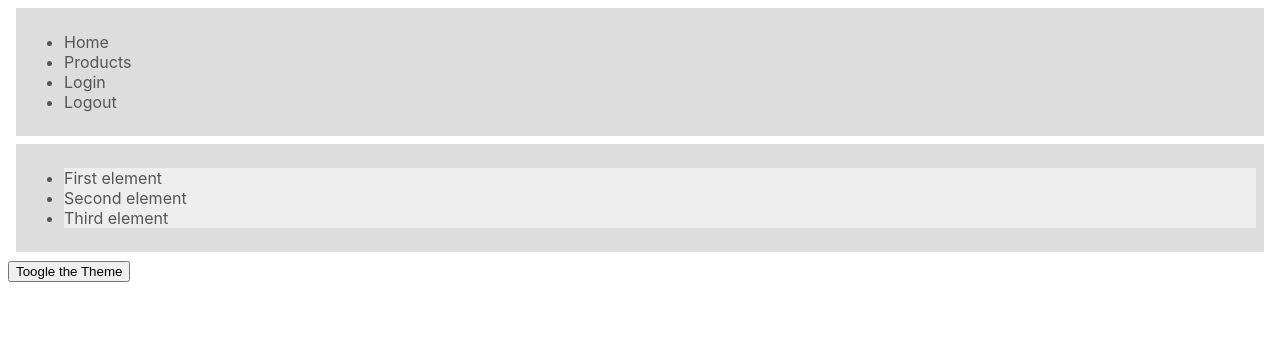
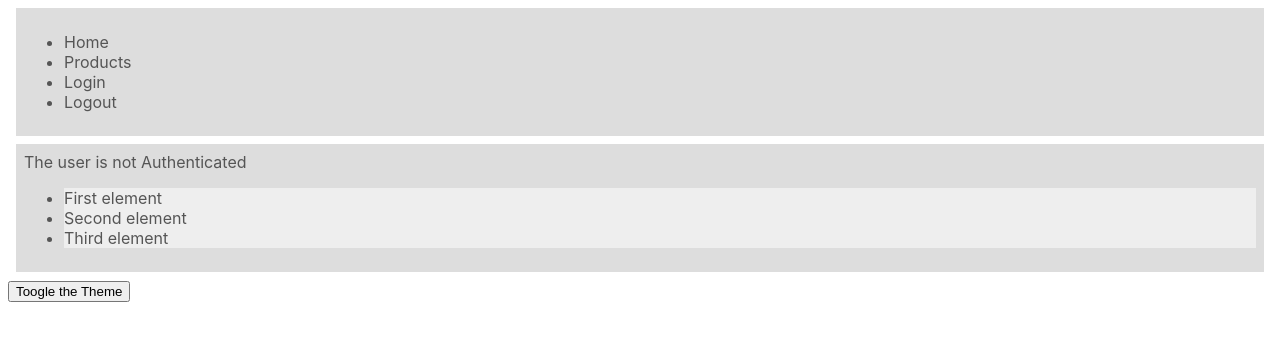
Before and after one commit to OmarThinks/React-Context-Project, a React (Create React App) app in the folder src/: page / in a window 1280 px wide. Shown: the top 340 px of the page. Built offline with nearby package versions, Linux system fonts and the light colour scheme.

Commit message:
successfully used 2 contexts

```diff
--- a/src/src/components/main.js
+++ b/src/src/components/main.js
@@ -8,13 +8,18 @@ class Main extends Component {
         return (
         <AuthContext.Consumer>{(authContext)=>{
             return (
-        <ThemeContext.Consumer>{(context)=>{
-        console.log(context);
+        <ThemeContext.Consumer>{(themeContext)=>{
+        console.log(themeContext);
 
-        const {isLightTheme, light, dark}=context;
+        const {isLightTheme, light, dark}=themeContext;
         const theme = isLightTheme ? light : dark;
             return(
-        <main style={{background:theme.ui, color: theme.syntax}}>
+
+        <main
+            style={{background:theme.ui, color: theme.syntax}}
+            onClick={authContext.toggleAuth}
+        >
+        {authContext.isAuthenticated?"The user is Authentiated":"The user is not Authenticated"}
             <ul>
                 <li style={{background:theme.bg}}>First element</li>
                 <li style={{background:theme.bg}}>Second element</li>
--- a/src/src/contexts/AuthContext.js
+++ b/src/src/contexts/AuthContext.js
@@ -8,7 +8,7 @@ class AuthContextProvider extends Component {
     };
 
     toggleAuth=()=>{
-        this.setState({isLightTheme:!this.state.isAuthenticated});
+        this.setState({isAuthenticated:!this.state.isAuthenticated});
     }
 
     render() {
```
